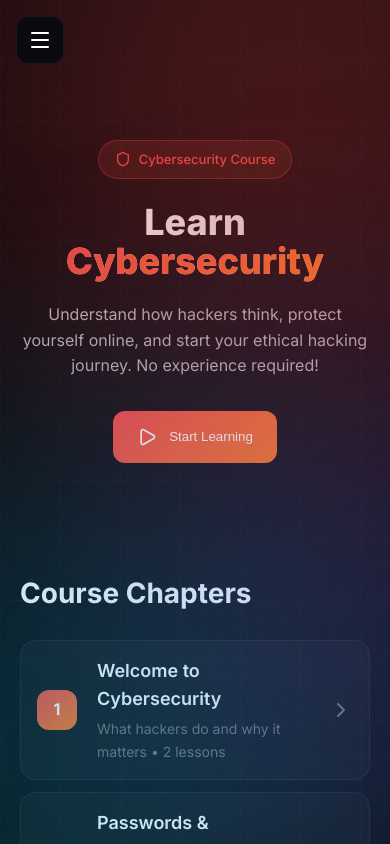
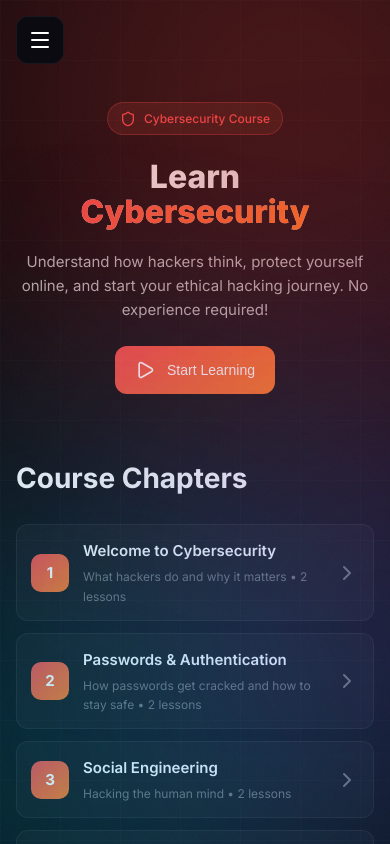
Before and after one commit to rathishkumarlearning/cybersecurity-learning, a React (Vite) app: page / in a window 390 px wide. Shown: the top 844 px of the page. Built offline with nearby package versions, Linux system fonts and the light colour scheme.

Commit message:
Enhanced mobile responsiveness

```diff
--- a/src/index.css
+++ b/src/index.css
@@ -589,15 +589,32 @@ body {
   .sidebar { transform: translateX(-100%); }
   .sidebar.open { transform: translateX(0); }
   .sidebar-overlay.open { display: block; }
-  .main-content { margin-left: 0; padding: 80px 20px 32px; }
-  .hero-title { font-size: 36px; }
-  .hero-subtitle { font-size: 16px; }
-  .lesson-title { font-size: 28px; }
-  .glass-card { padding: 20px; }
-  .chapter-card { padding: 16px; }
-  .chapter-number { width: 40px; height: 40px; font-size: 16px; }
+  .main-content { margin-left: 0; padding: 72px 16px 32px; }
+  .hero { padding: 30px 0; margin-bottom: 32px; }
+  .hero-badge { font-size: 12px; padding: 6px 12px; }
+  .hero-title { font-size: 32px; }
+  .hero-subtitle { font-size: 15px; margin-bottom: 24px; }
+  .lesson-title { font-size: 24px; }
+  .lesson-content { font-size: 15px; line-height: 1.7; }
+  .lesson-content h2 { font-size: 22px; margin: 28px 0 14px; }
+  .lesson-content h3 { font-size: 18px; margin: 24px 0 12px; }
+  .glass-card { padding: 16px; border-radius: 16px; }
+  .chapter-card { padding: 14px; border-radius: 12px; gap: 14px; }
+  .chapter-number { width: 38px; height: 38px; font-size: 15px; border-radius: 10px; }
+  .chapter-title { font-size: 15px; }
+  .chapter-meta { font-size: 12px; }
+  .code-block { margin: 16px 0; border-radius: 10px; }
+  .code-content { padding: 14px; }
+  .code-content pre { font-size: 12px; line-height: 1.5; }
+  .tip-box, .warning-box { padding: 14px 16px; margin: 16px 0; border-radius: 10px; font-size: 14px; }
+  .quiz-section { padding: 20px; margin: 24px 0; }
+  .quiz-option { padding: 12px 14px; }
   .lesson-nav { flex-direction: column; gap: 12px; }
-  .nav-button { justify-content: center; }
+  .nav-button { justify-content: center; padding: 14px 20px; font-size: 14px; }
+  .lesson-breadcrumb { font-size: 12px; flex-wrap: wrap; }
+  .lesson-meta { font-size: 13px; }
+  table { font-size: 13px; }
+  table th, table td { padding: 8px 10px !important; }
 }
 
 ::-webkit-scrollbar { width: 8px; }
```
